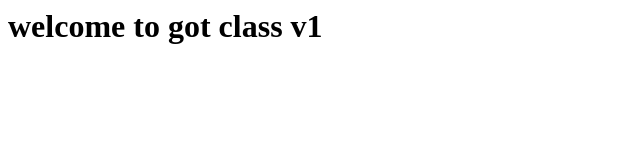
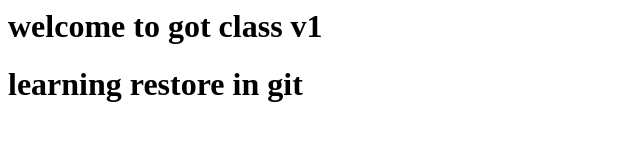
Before and after one commit to Vignesh72-dev/makemytrip, a plain HTML site: page index.html in a window 1280 px wide. Shown: the whole page, without its empty margins (0-640 px from the left). Drawn offline with Linux system fonts and the light colour scheme.

Commit message:
updated second line

```diff
--- a/index.html
+++ b/index.html
@@ -1 +1,2 @@
 <h1> welcome to got class v1</h1>
+<h1> learning restore in git</h1>
```
